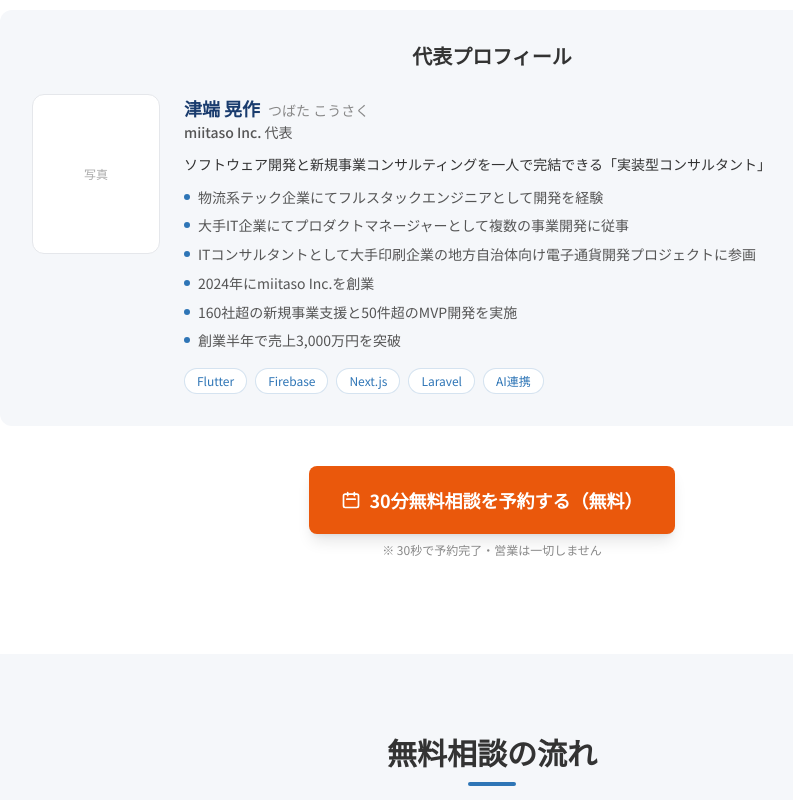
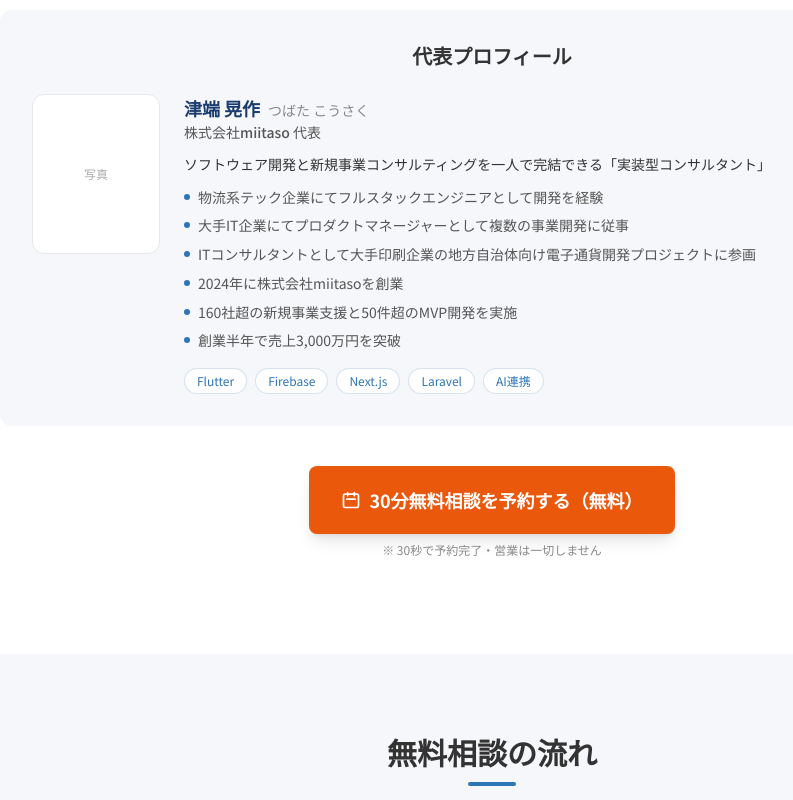
Before and after one commit to Kofsaku/miitaso, a Next.js app: page /lp/consultation in a window 1280 px wide. Shown: the part 3300-4100 px from the top of the page, without its empty margins (148-941 px from the left). Built offline with nearby package versions, Linux system fonts and the light colour scheme; no server answers.

Commit message:
fix: update company name to 株式会社miitaso across all LPs
Co-Authored-By: Claude Opus 4.6 (1M context) <noreply@anthropic.com>

```diff
--- a/app/lp/consultation/layout.tsx
+++ b/app/lp/consultation/layout.tsx
@@ -11,11 +11,11 @@ const notoSansJP = Noto_Sans_JP({
 const PIXEL_ID = process.env.NEXT_PUBLIC_META_PIXEL_ID || "YOUR_PIXEL_ID"
 
 export const metadata: Metadata = {
-  title: "30分無料相談 | miitaso Inc. - 新規事業の専門家に相談する",
+  title: "30分無料相談 | 株式会社miitaso - 新規事業の専門家に相談する",
   description:
     "戦略立案からMVP開発まで一気通貫で支援。160社超の実績を持つ専門家が、あなたの課題を30分で整理します。",
   openGraph: {
-    title: "30分無料相談 | miitaso Inc.",
+    title: "30分無料相談 | 株式会社miitaso",
     description:
       "戦略立案からMVP開発まで一気通貫で支援。160社超の実績を持つ専門家が、あなたの課題を30分で整理します。",
     type: "website",
@@ -26,13 +26,13 @@ export const metadata: Metadata = {
         url: "https://miitaso.com/og-consultation.png",
         width: 1200,
         height: 630,
-        alt: "miitaso Inc. 30分無料相談",
+        alt: "株式会社miitaso 30分無料相談",
       },
     ],
   },
   twitter: {
     card: "summary_large_image",
-    title: "30分無料相談 | miitaso Inc.",
+    title: "30分無料相談 | 株式会社miitaso",
     description:
       "戦略立案からMVP開発まで一気通貫で支援。160社超の実績を持つ専門家が、あなたの課題を30分で整理します。",
   },
--- a/app/lp/consultation/page.tsx
+++ b/app/lp/consultation/page.tsx
@@ -287,7 +287,7 @@ function CredibilitySection() {
     "物流系テック企業にてフルスタックエンジニアとして開発を経験",
     "大手IT企業にてプロダクトマネージャーとして複数の事業開発に従事",
     "ITコンサルタントとして大手印刷企業の地方自治体向け電子通貨開発プロジェクトに参画",
-    "2024年にmiitaso Inc.を創業",
+    "2024年に株式会社miitasoを創業",
     "160社超の新規事業支援と50件超のMVP開発を実施",
     "創業半年で売上3,000万円を突破",
   ]
@@ -364,7 +364,7 @@ function CredibilitySection() {
                     </span>
                   </h4>
                   <p className="text-sm text-[#555] font-medium">
-                    miitaso Inc. 代表
+                    株式会社miitaso 代表
                   </p>
                 </div>
                 <p className="text-sm font-medium text-[#333]">
@@ -670,7 +670,7 @@ function LPFooter() {
   return (
     <footer className="bg-[#0F2847] text-white py-10">
       <div className="max-w-4xl mx-auto px-4 text-center space-y-4">
-        <p className="font-bold text-lg">miitaso Inc.</p>
+        <p className="font-bold text-lg">株式会社miitaso</p>
         <p className="text-sm text-blue-200">代表：津端 晃作</p>
         <p className="text-sm text-blue-200">
           〒104-0061 東京都中央区銀座1丁目12番4号 N&E BLD.6F
@@ -685,7 +685,7 @@ function LPFooter() {
           </a>
         </div>
         <p className="text-xs text-blue-400 pt-4">
-          &copy; 2026 miitaso Inc. All rights reserved.
+          &copy; 2026 株式会社miitaso All rights reserved.
         </p>
       </div>
     </footer>
--- a/app/lp/uiux/layout.tsx
+++ b/app/lp/uiux/layout.tsx
@@ -10,11 +10,11 @@ const notoSansJP = Noto_Sans_JP({
 
 export const metadata: Metadata = {
   title:
-    "システムUI改善・UI/UXデザイン刷新 | 30分無料UI診断 - miitaso Inc.",
+    "システムUI改善・UI/UXデザイン刷新 | 30分無料UI診断 - 株式会社miitaso",
   description:
     "システムのUIが古い、使いにくい──そんな課題を解決します。エンジニア出身のUIデザイナーが、既存システムを壊さずにUIだけを刷新。React/Next.js等のフロントエンド実装まで一貫対応。まずは30分無料UI診断から。",
   openGraph: {
-    title: "システムUI改善 | 30分無料UI診断 - miitaso Inc.",
+    title: "システムUI改善 | 30分無料UI診断 - 株式会社miitaso",
     description:
       "既存システムを壊さずにUIだけを刷新。エンジニア出身のUIデザイナーが、デザインからフロントエンド実装まで一貫対応します。",
     type: "website",
@@ -25,13 +25,13 @@ export const metadata: Metadata = {
         url: "https://miitaso.com/og-uiux.png",
         width: 1200,
         height: 630,
-        alt: "miitaso Inc. UI/UX改善サービス",
+        alt: "株式会社miitaso UI/UX改善サービス",
       },
     ],
   },
   twitter: {
     card: "summary_large_image",
-    title: "システムUI改善 | 30分無料UI診断 - miitaso Inc.",
+    title: "システムUI改善 | 30分無料UI診断 - 株式会社miitaso",
     description:
       "既存システムを壊さずにUIだけを刷新。デザインからフロントエンド実装まで一貫対応。",
   },
--- a/app/lp/uiux/page.tsx
+++ b/app/lp/uiux/page.tsx
@@ -294,7 +294,7 @@ function CaseStudySection() {
     "物流系テック企業にてフルスタックエンジニアとして開発を経験",
     "大手IT企業にてプロダクトマネージャーとして複数の事業開発に従事",
     "ITコンサルタントとして大手印刷企業の地方自治体向け電子通貨開発プロジェクトに参画",
-    "2024年にmiitaso Inc.を創業。エンジニアリングとデザインの両方を理解する「実装型UIデザイナー」として、既存システムのUI/UX改善に特化",
+    "2024年に株式会社miitasoを創業。エンジニアリングとデザインの両方を理解する「実装型UIデザイナー」として、既存システムのUI/UX改善に特化",
   ]
 
   return (
@@ -330,7 +330,7 @@ function CaseStudySection() {
                     </span>
                   </h4>
                   <p className="text-sm text-[#555] font-medium">
-                    miitaso Inc. 代表
+                    株式会社miitaso 代表
                   </p>
                 </div>
                 <p className="text-sm font-medium text-[#333]">
@@ -662,7 +662,7 @@ function LPFooter() {
   return (
     <footer className="bg-[#0F2847] text-white py-10">
       <div className="max-w-4xl mx-auto px-4 text-center space-y-4">
-        <p className="font-bold text-lg">miitaso Inc.</p>
+        <p className="font-bold text-lg">株式会社miitaso</p>
         <p className="text-sm text-blue-200">代表：津端 晃作</p>
         <p className="text-sm text-blue-200">
           〒104-0061 東京都中央区銀座1丁目12番4号 N&E BLD.6F
@@ -677,7 +677,7 @@ function LPFooter() {
           </a>
         </div>
         <p className="text-xs text-blue-400 pt-4">
-          &copy; 2024-2026 miitaso Inc. All rights reserved.
+          &copy; 2024-2026 株式会社miitaso All rights reserved.
         </p>
       </div>
     </footer>
```
